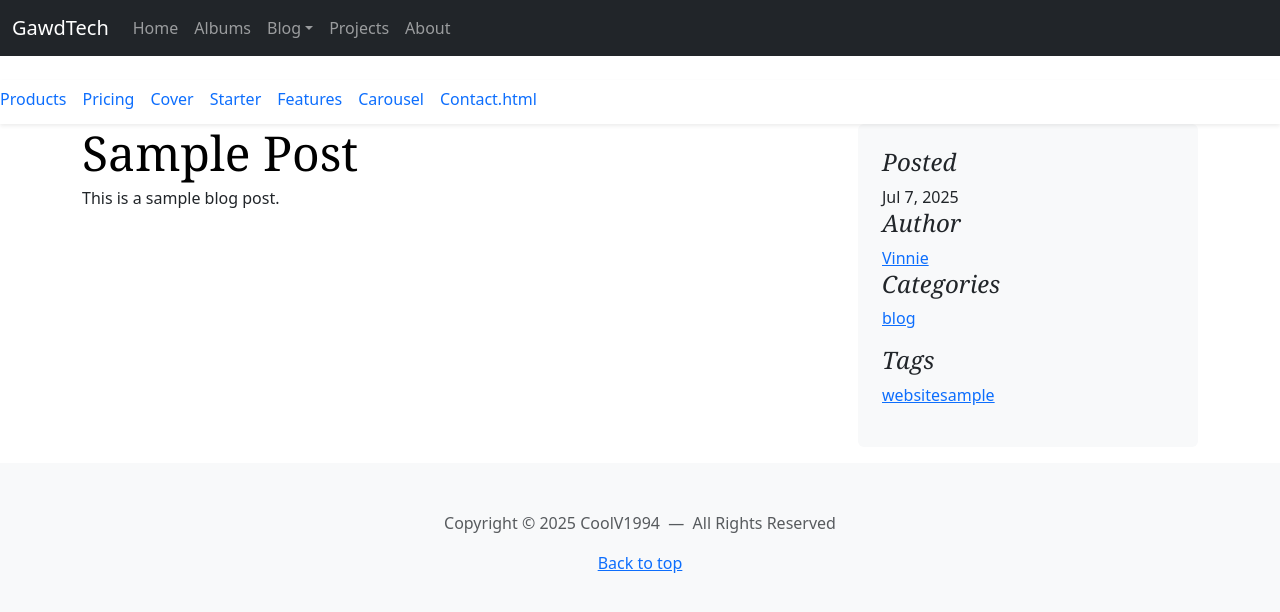
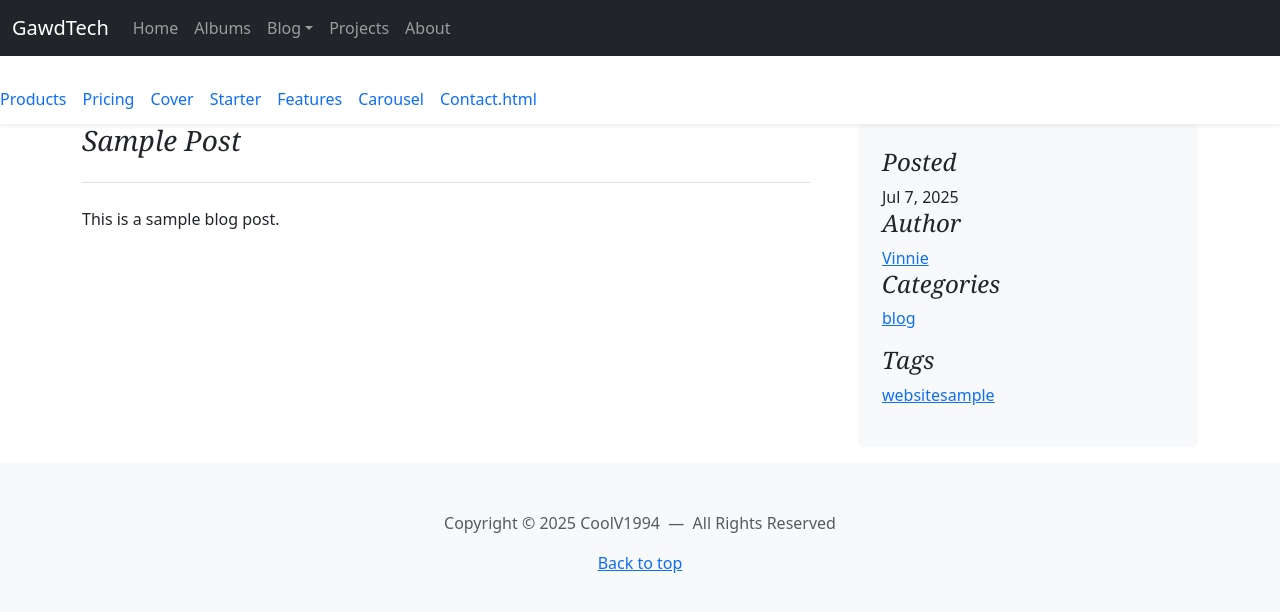
Before and after one commit to CoolV1994/Template-Bootstrap-5, a Jekyll site: the page built from _posts/2025-07-07-Sample.md, in a window 1280 px wide. Shown: the top 612 px of the page. Built offline with Jekyll 4.4.1, drawn with Linux system fonts in a browser that asks for light colours.

Commit message:
Update post.html

```diff
--- a/_layouts/post.html
+++ b/_layouts/post.html
@@ -8,7 +8,8 @@ css:
 
 		<div id="blog-posts" class="col-md-8">
 			<article id="{{ page.id | replace: '/', '-' }}" class="blog-post">
-				<h2 class="display-5 link-body-emphasis mb-1">{{ page.title }}</h2>
+				<h3 class="pb-4 mb-4 fst-italic border-bottom">{{ page.title }}</h3>
+				<!-- <h2 class="display-5 link-body-emphasis mb-1">{{ page.title }}</h2>-->
 
 {{ content }}
 
@@ -51,18 +52,24 @@ css:
 				<div id="post-files">
 					<h4 class="fst-italic">Files</h4>
 					<ul class="list-unstyled">
-{% for file in page.files %}
+{% for file_path in page.files %}
+{% for static_file in site.static_files %}
+{% if static_file.path == file_path %}
 						<li>
 							<a class="d-flex flex-column flex-lg-row gap-3 align-items-start align-items-lg-center py-3 link-body-emphasis text-decoration-none border-top" href="{{ post.url | prepend: site.baseurl }}">
-{% if file.thumbnail %}
-								<img height="96" width="96" src="{{ file.thumbnail }}" alt="Thumbnail">
-{% endif %}
+<svg width="96" height="96">
+  <rect x="5" y="2" rx="2" ry="2" width="88" height="88"
+  style="fill:red;stroke:black;stroke-width:5;opacity:0.5" />
+  <text fill="#ffffff" font-size="20" font-family="Verdana" x="10" y="53">{{ static_file.ext }}</text>
+</svg>
 								<div class="col-lg-8">
-									<h6 class="mb-0">{{ file.name }}</h6>
-									<small class="text-body-secondary">{{ file.size }}</small>
+									<h6 class="mb-0">{{ static_file.name }}</h6>
+									<small class="text-body-secondary">{{ static_file.size }}</small>
 								</div>
 							</a>
 						</li>
+{% endif %}
+{% endfor %}
 {% endfor %}
 					</ul>
 				</div><!-- /#post-files -->
```
